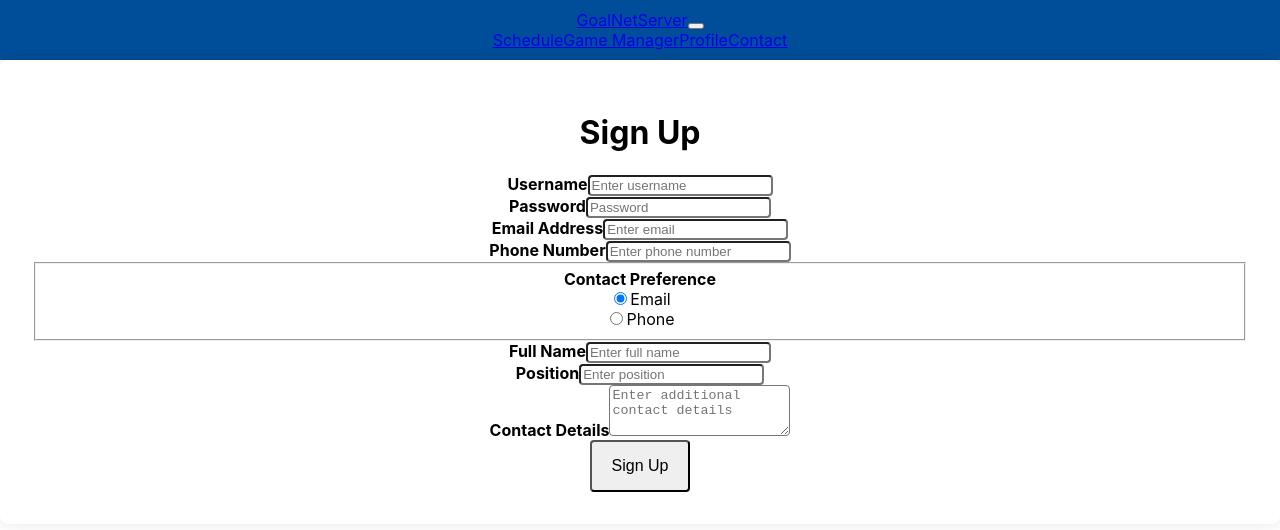
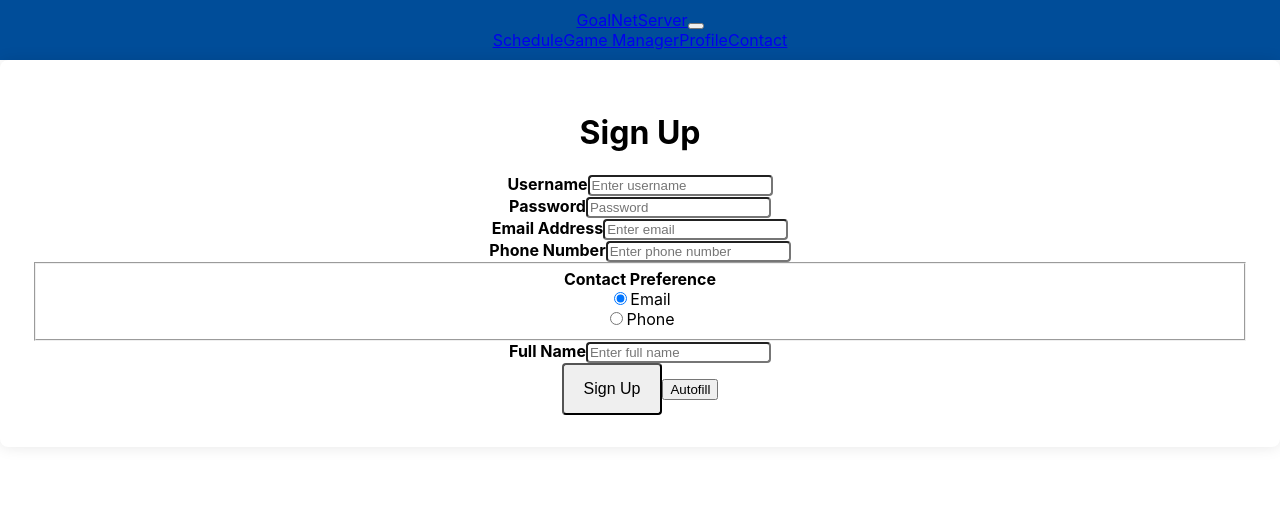
Before and after one commit to Micjoey/SoccerWebsite, a React (Create React App) app: page /signup in a window 1280 px wide. Shown: the top 530 px of the page. Built offline with nearby package versions, Linux system fonts and the light colour scheme.

Commit message:
Feature(User): Cleanup user info and user info during signup\nuser.js;signup.js

```diff
--- a/src/components/LoginFlow/SignUp/signup.js
+++ b/src/components/LoginFlow/SignUp/signup.js
@@ -1,4 +1,3 @@
-// SignUpScreen.jsx
 import React, { useState } from "react";
 import { Form, Button, Container, Row, Col } from "react-bootstrap";
 import "./SignUpScreen.scss"; // Ensure this SCSS file is created and compiled to CSS
@@ -11,8 +10,6 @@ const SignUpScreen = () => {
     phone: "",
     contactPreference: "email",
     name: "",
-    position: "",
-    contactDetails: "",
   });
 
   const handleChange = (e) => {
@@ -23,6 +20,18 @@ const SignUpScreen = () => {
     e.preventDefault();
     // Add your sign-up logic here
     console.log("Form submitted:", userData);
+  };
+
+  const handleAutofill = () => {
+    // Simulate autofilling data
+    setUserData({
+      username: "autofilledUsername",
+      password: "autofilledPassword",
+      email: "autofilled@email.com",
+      phone: "123-456-7890",
+      contactPreference: "phone",
+      name: "Autofilled Name",
+    });
   };
 
   return (
@@ -120,33 +129,17 @@ const SignUpScreen = () => {
               />
             </Form.Group>
 
-            {/* Position */}
-            <Form.Group className="mb-3" controlId="formBasicPosition">
-              <Form.Label>Position</Form.Label>
-              <Form.Control
-                type="text"
-                placeholder="Enter position"
-                name="position"
-                value={userData.position}
-                onChange={handleChange}
-              />
-            </Form.Group>
-
-            {/* Contact Details */}
-            <Form.Group className="mb-4" controlId="formBasicContactDetails">
-              <Form.Label>Contact Details</Form.Label>
-              <Form.Control
-                as="textarea"
-                rows={3}
-                placeholder="Enter additional contact details"
-                name="contactDetails"
-                value={userData.contactDetails}
-                onChange={handleChange}
-              />
-            </Form.Group>
-
             <Button variant="primary" type="submit" className="w-100">
               Sign Up
+            </Button>
+
+            {/* Autofill Button */}
+            <Button
+              variant="secondary"
+              onClick={handleAutofill}
+              className="w-100 mt-3"
+            >
+              Autofill
             </Button>
           </Form>
         </Col>
```
Also changed, not shown: 1 other file (tests, documents, lock files or other folders).
